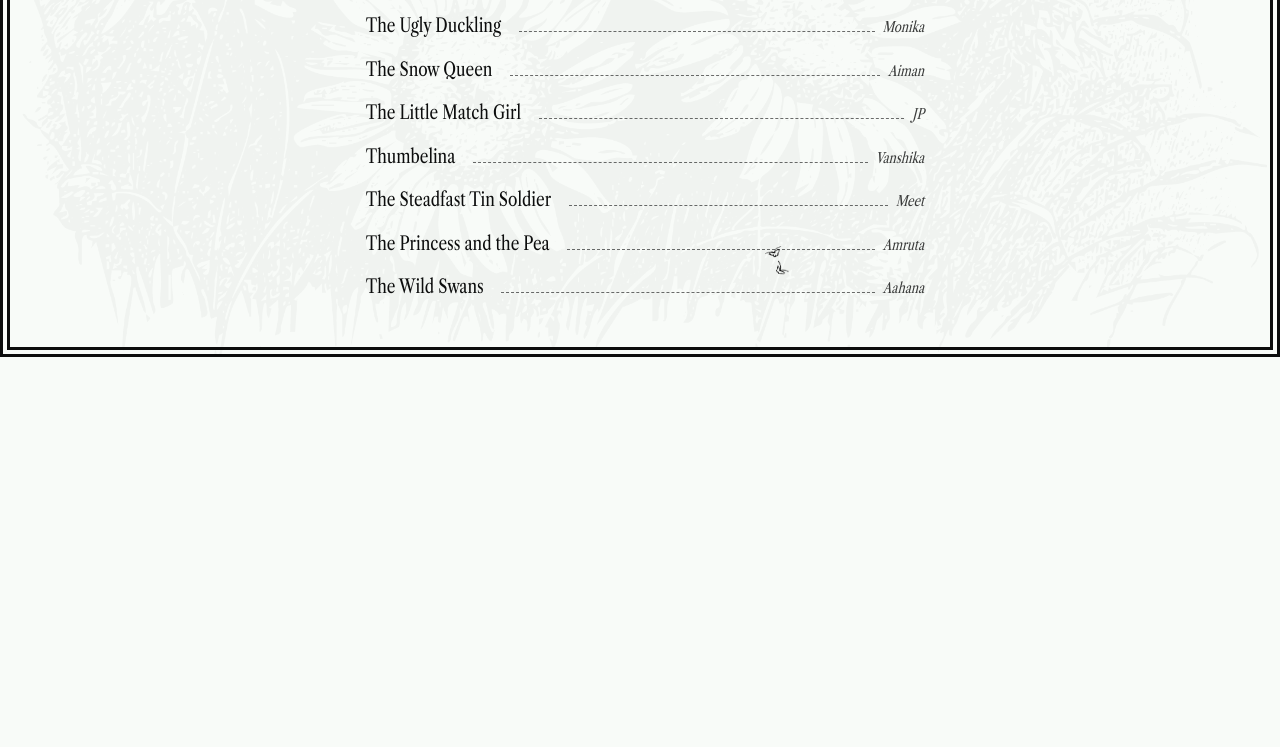
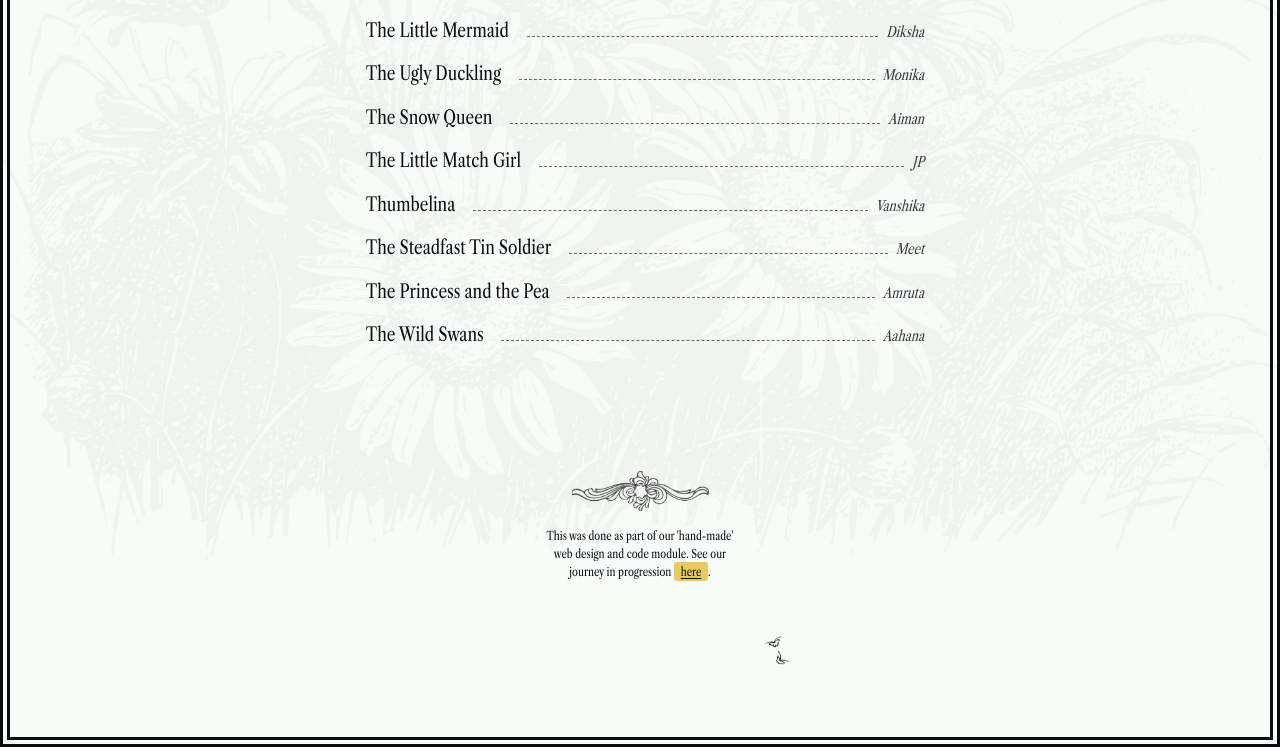
Before and after one commit to open-making/web2025-short-stories, a plain HTML site: page index.html in a window 1280 px wide. Shown: the part 569-1316 px from the top of the page. Before the commit the page ends 926 px from the top, so only its background shows below. Drawn offline with Linux system fonts and the light colour scheme.

```diff
--- a/index.html
+++ b/index.html
@@ -47,5 +47,11 @@
 
     </main>
     <section id="story-list"></section>
+
+    <footer>
+        <p>
+          This was done as part of our 'hand-made' web design and code module. See our journey in progression <a href="https://github.com/open-making/web2025-dev-notes#entries">here</a>.
+        </p>
+    </footer>
 </body>
 </html>
--- a/styles.css
+++ b/styles.css
@@ -41,7 +41,7 @@ body {
   background-size: contain;
   background-repeat: no-repeat;
   min-height: 100vh;
-  padding: 1rem 0;
+  padding: 4rem 0;
   background-position: center;
   background-color: var(--background-color);
   color: var(--text-color);
@@ -295,3 +295,30 @@ text-underline-offset: 2px;
   border: #0c0d0d 2px dashed !important;
   outline: none ;
  }
+
+
+footer {
+  max-width: 200px;
+  margin: 5rem auto;
+  font-size: 12px;
+  text-align: center;
+  padding: 1em 0;
+}
+
+footer::before {
+  content: '';
+  display: block;
+  width: auto;
+  height: 40px;
+  margin: 0 auto 1rem auto;
+  background-image: url('images/divider.png');
+  background-size: contain;
+  background-repeat: no-repeat;
+  background-position: center;
+  opacity: 0.7;
+}
+
+footer a {
+  padding: 0.01em 0.4em !important;
+  border-radius: 3px !important;
+}
```
Also changed, not shown: images/divider.png (added), 2 other files.
